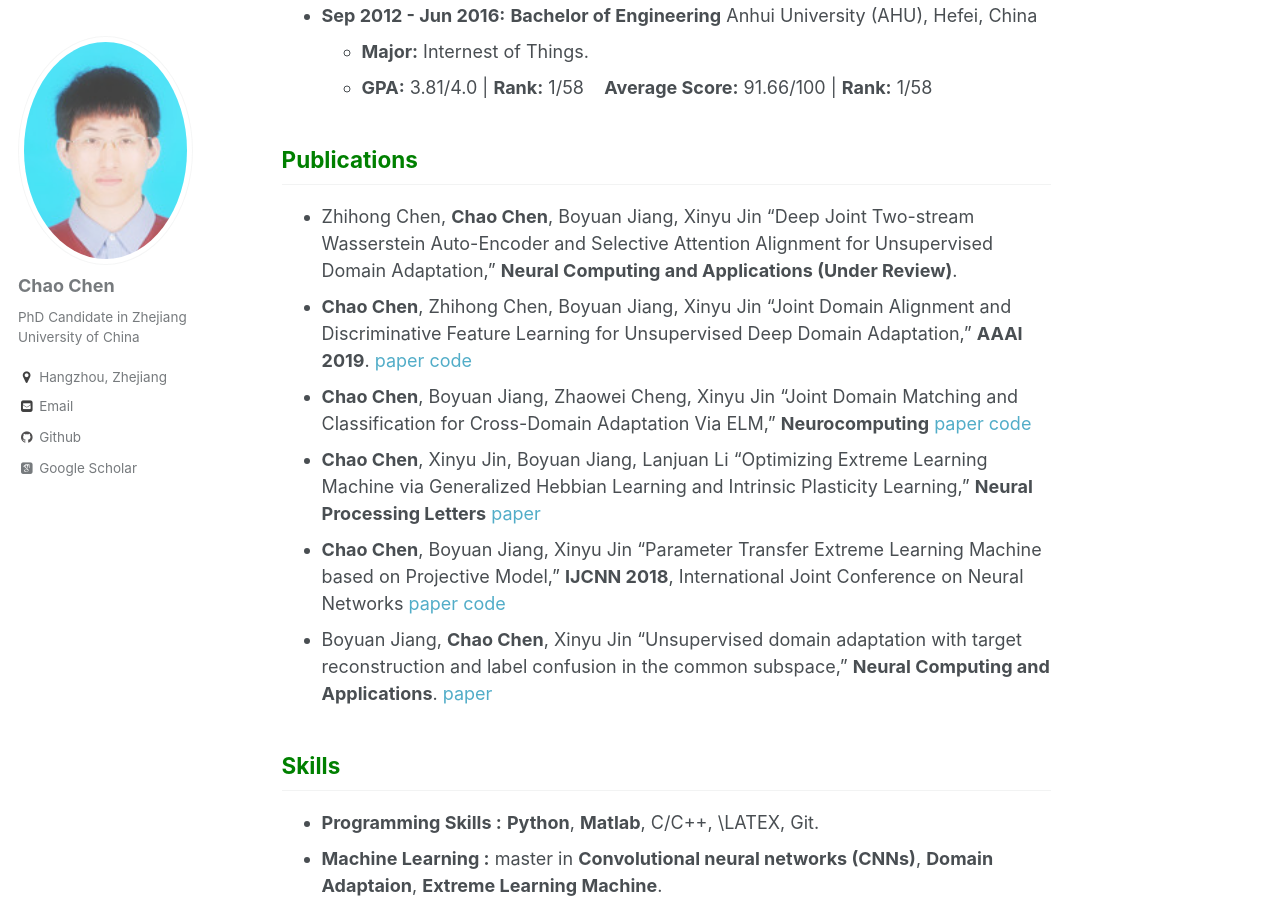
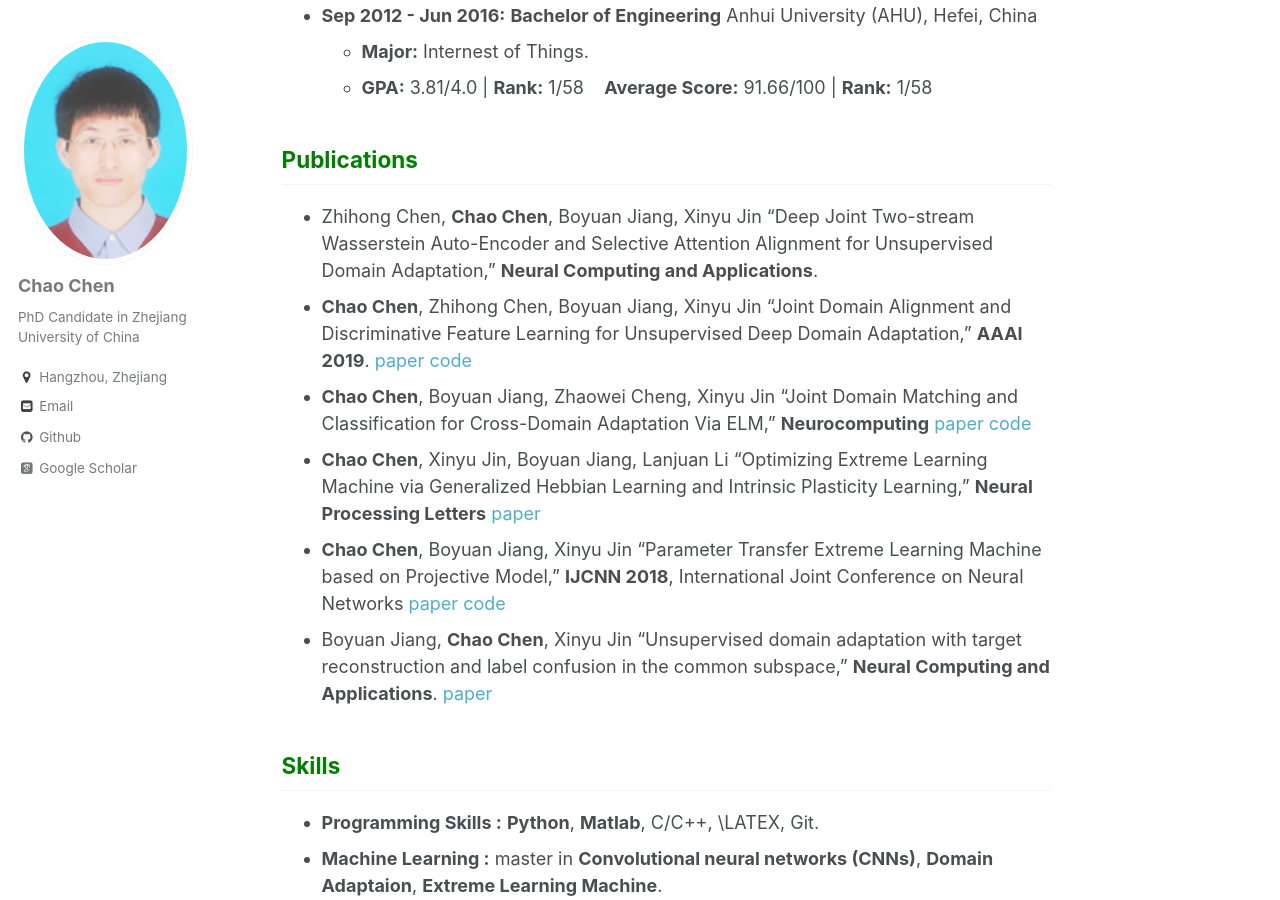
Before and after one commit to chenchao666/chenchao666.github.io, a Jekyll site: the page built from _pages/about.md, in a window 1280 px wide and 900 px high, scrolled down 693 px. Built offline with Jekyll 4.4.1, drawn with Linux system fonts in a browser that asks for light colours; some web fonts are replaced.

Commit message:
Update about.md

```diff
--- a/_pages/about.md
+++ b/_pages/about.md
@@ -23,7 +23,7 @@ My research interests cover a range of issues : **Statistics and Optimization**,
   - **GPA:** 3.81/4.0 \| **Rank:** 1/58 &nbsp;&nbsp; **Average Score:** 91.66/100 \| **Rank:** 1/58
 
 ## <span style="color: green"> Publications </span>
-* Zhihong Chen, **Chao Chen**, Boyuan Jiang, Xinyu Jin “Deep Joint Two-stream Wasserstein Auto-Encoder and Selective Attention Alignment for Unsupervised Domain Adaptation,” **Neural Computing and Applications (Under Review)**.
+* Zhihong Chen, **Chao Chen**, Boyuan Jiang, Xinyu Jin “Deep Joint Two-stream Wasserstein Auto-Encoder and Selective Attention Alignment for Unsupervised Domain Adaptation,” **Neural Computing and Applications**.
 * **Chao Chen**, Zhihong Chen, Boyuan Jiang, Xinyu Jin “Joint Domain Alignment and Discriminative Feature Learning for Unsupervised Deep Domain Adaptation,” **AAAI 2019**. [paper](https://arxiv.org/abs/1808.09347) [code](https://github.com/chenchao666/JDDA-Master)
 * **Chao Chen**, Boyuan Jiang, Zhaowei Cheng, Xinyu Jin “Joint Domain Matching and Classification for Cross-Domain Adaptation Via ELM,” **Neurocomputing** [paper](https://www.sciencedirect.com/science/article/pii/S0925231219300839) [code](https://github.com/chenchao666/JDMC)
 * **Chao Chen**, Xinyu Jin, Boyuan Jiang, Lanjuan Li “Optimizing Extreme Learning Machine via Generalized Hebbian Learning
```
